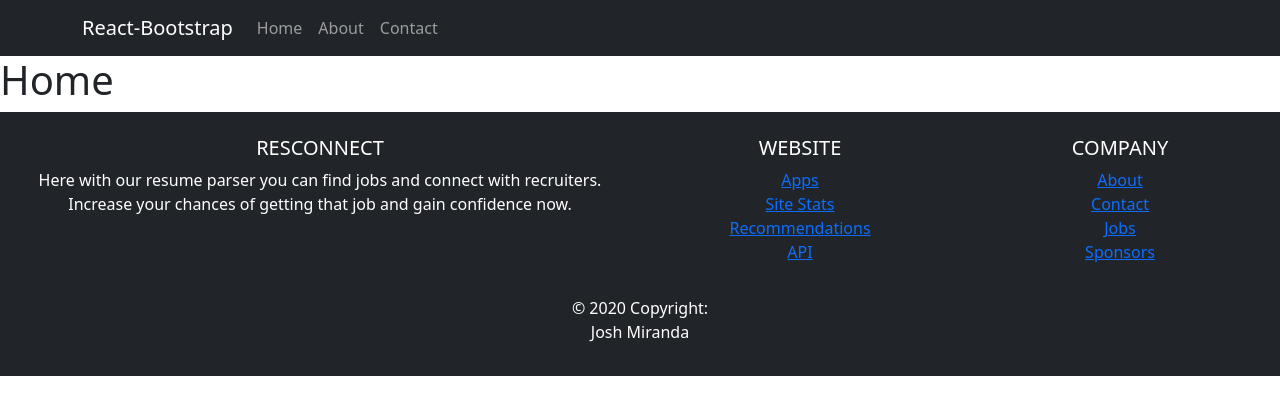
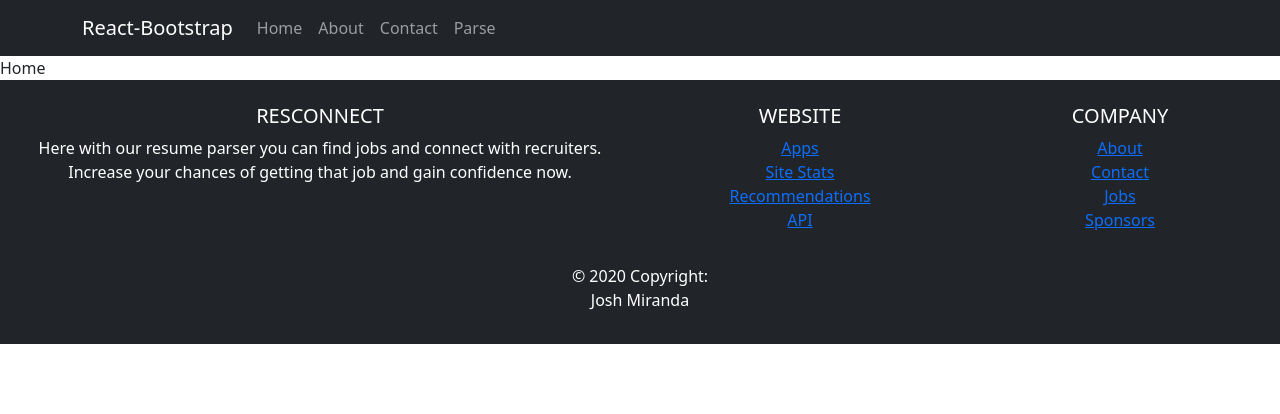
Before and after one commit to uriahpissalidis/resumeParser, a React (Create React App) app: page / in a window 1280 px wide. Shown: the top 414 px of the page. Built offline with nearby package versions, Linux system fonts and the light colour scheme.

Commit message:
fix routing

```diff
--- a/src/App.js
+++ b/src/App.js
@@ -1,18 +1,31 @@
 import "./App.css";
-import 'bootstrap/dist/css/bootstrap.min.css';
+import "bootstrap/dist/css/bootstrap.min.css";
+import { BrowserRouter as Router, Routes, Route } from "react-router-dom";
+import Home from "./components/Home";
+import About from "./components/About";
+import Contact from "./components/Contact";
 import NavbarComp from "./components/NavbarComp";
 import FooterComp from "./components/FooterComp";
-
-
+import { ParseExcel } from "./components/ParseExcel";
 
 function App() {
   return (
-    <>
-    <NavbarComp />
-    <FooterComp />
-    </>
+    <Router>
+      <div>
+        <NavbarComp />
+      </div>
 
+      <Routes>
+        <Route path="/" element={<Home />} />
+        <Route path="/about" element={<About />} />
+        <Route path="/contact" element={<Contact />} />
+        <Route path="/parse" element={<ParseExcel />} />
+      </Routes>
 
+      <div>
+        <FooterComp />
+      </div>
+    </Router>
   );
 }
 
--- a/src/components/Contact.js
+++ b/src/components/Contact.js
@@ -1,9 +1,9 @@
-import React, { Component } from 'react'
+import React from 'react'
 
-export default class Contact extends Component {
-  render() {
-    return (
-      <div>Contact</div>
-    )
-  }
+function Contact() {
+  return (
+    <div>Contact</div>
+  )
 }
+
+export default Contact
--- a/src/components/Home.js
+++ b/src/components/Home.js
@@ -1,9 +1,9 @@
-import React from "react";
+import React from 'react'
 
-export const Home = () => {
+function Home() {
   return (
-    <div>
-      <h1>Home</h1>
-    </div>
-  );
-};
+    <div>Home</div>
+  )
+}
+
+export default Home
--- a/src/components/NavbarComp.js
+++ b/src/components/NavbarComp.js
@@ -1,44 +1,24 @@
-import React, { Component } from "react";
-import { Link, Route, Routes } from "react-router-dom";
-import About from "./About";
-import Contact from "./Contact";
-import { Home } from "./Home";
-import { ParseExcel } from "./ParseExcel";
-import { Nav, Navbar, Container } from "react-bootstrap";
+import React from "react";
+import { Navbar, Nav, Container } from "react-bootstrap";
+import { Link } from "react-router-dom";
 
-export default class NavbarComp extends Component {
-  render() {
-    return (
-      <>
-        <div className="nav-bar">
+const NavbarComp = () => (
   <Navbar bg="dark" variant="dark" expand="lg">
     <Container>
-              <Navbar.Brand as={Link} to="/">React-Bootstrap</Navbar.Brand>
+      <Navbar.Brand href="#home">React-Bootstrap</Navbar.Brand>
       <Navbar.Toggle aria-controls="basic-navbar-nav" />
       <Navbar.Collapse id="basic-navbar-nav">
         <Nav className="me-auto">
-                  <Nav.Link as={Link} to="/">
-                    Home
-                  </Nav.Link>
-                  <Nav.Link as={Link} to="/about">
-                    About
-                  </Nav.Link>
-                  <Nav.Link as={Link} to="/contact">
-                    Contact
-                  </Nav.Link>
+
+          <Nav.Link as={Link} to="/">Home</Nav.Link>
+          <Nav.Link as={Link} to="/about">About</Nav.Link>
+          <Nav.Link as={Link} to="/contact">Contact</Nav.Link>
+          <Nav.Link as={Link} to="/parse">Parse</Nav.Link>
+
         </Nav>
       </Navbar.Collapse>
     </Container>
   </Navbar>
-        </div>
-        <Routes>
-          <Route path="/" element={<Home />}></Route>
-          <Route path="/home" element={<Home />}></Route>
-          <Route path="/about" element={<About />}></Route>
-          <Route path="/contact" element={<Contact />}></Route>
-          <Route path="/parse-excel" element={<ParseExcel />}></Route>
-        </Routes>
-      </>
 );
-  }
-}
+
+export default NavbarComp;
--- a/src/index.js
+++ b/src/index.js
@@ -2,16 +2,12 @@ import React from "react";
 import ReactDOM from "react-dom/client";
 import "./index.css";
 import App from "./App";
-import { BrowserRouter } from "react-router-dom";
 
 
-
-const root = ReactDOM.createRoot(document.getElementById('root'));
+const root = ReactDOM.createRoot(document.getElementById("root"));
 
 root.render(
-  <BrowserRouter>
-    <React.StrictMode>
-      <App />
-    </React.StrictMode>
-  </BrowserRouter>
+  <React.StrictMode>
+    <App />
+  </React.StrictMode>
 );
```
Lines whose indentation alone changed are shown as unchanged.
